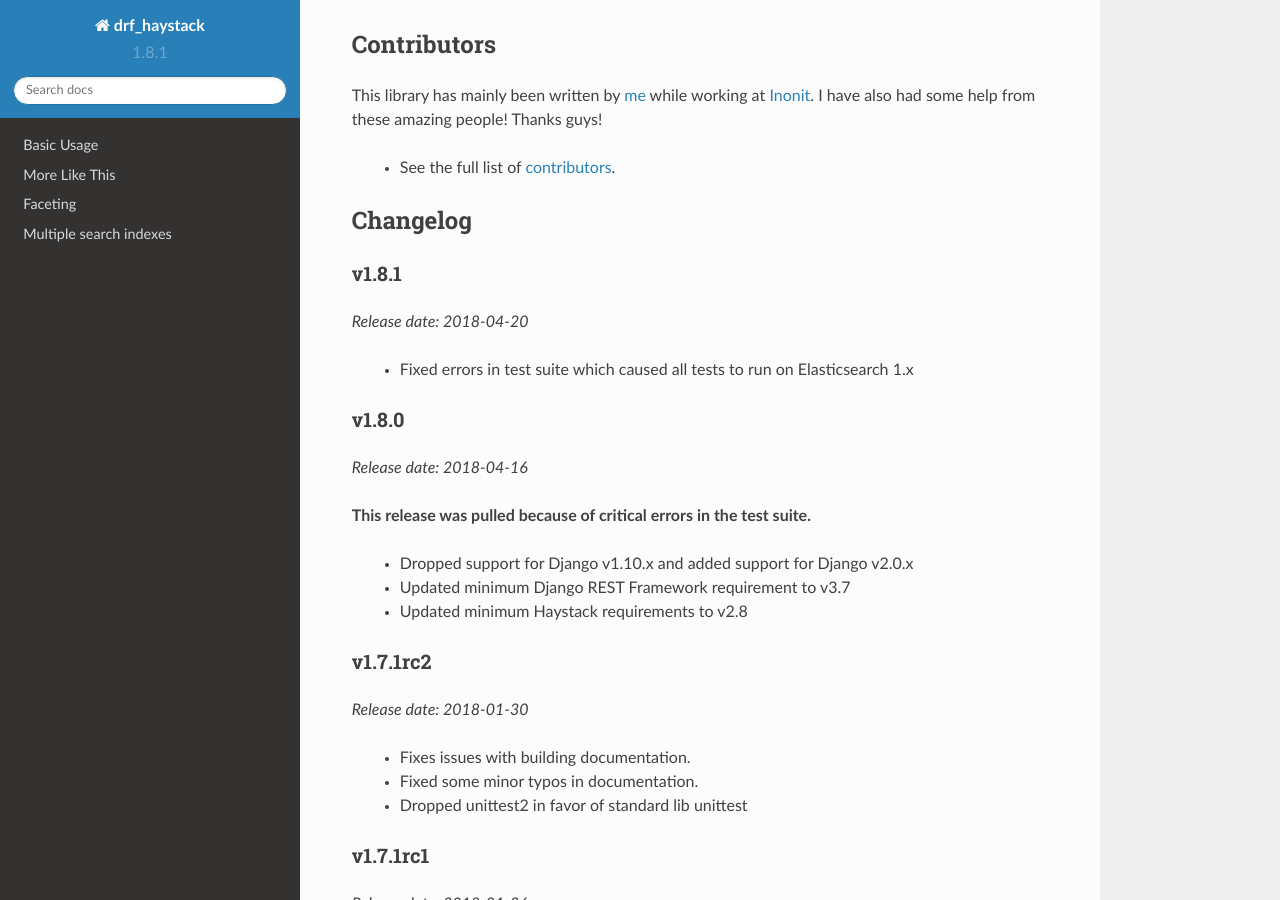
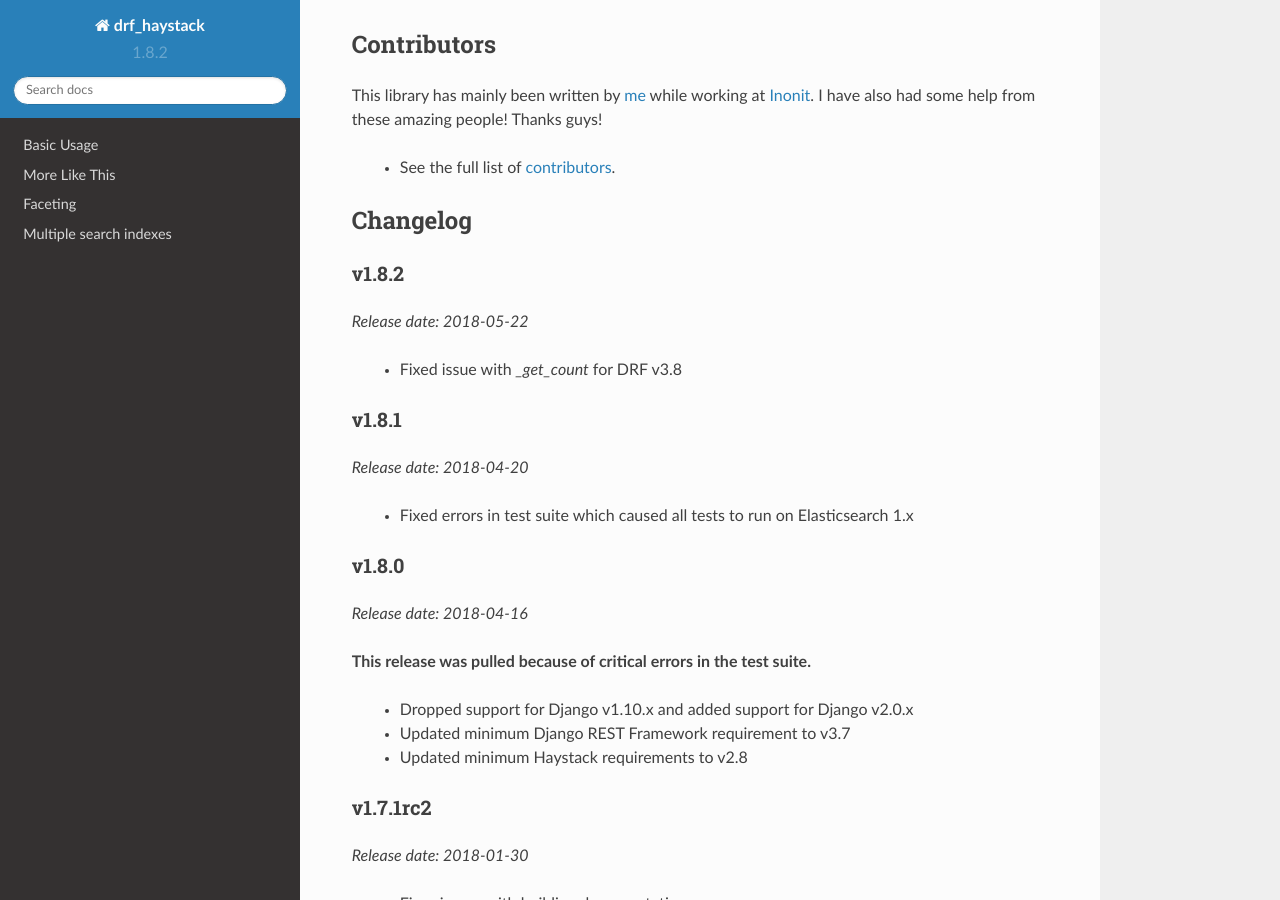
Before and after one commit to rhblind/drf-haystack, a Sphinx documentation site: the page built from docs/index.rst, in a window 1280 px wide and 900 px high, scrolled down 1950 px. Built offline with Sphinx 7.4.7 and the Read the Docs theme 2.0.0, drawn with Linux system fonts in a browser that asks for light colours; pages that are not in the unit, such as notebooks, are missing from menus.

Commit message:
Tag and push v1.8.2 to pypi

```diff
--- a/docs/index.rst
+++ b/docs/index.rst
@@ -104,6 +104,12 @@ Thanks guys!
 
 Changelog
 =========
+
+v1.8.2
+------
+*Release date: 2018-05-22*
+
+    - Fixed issue with `_get_count` for DRF v3.8
 
 v1.8.1
 ------
--- a/drf_haystack/__init__.py
+++ b/drf_haystack/__init__.py
@@ -3,7 +3,7 @@
 from __future__ import unicode_literals
 
 __title__ = "drf-haystack"
-__version__ = "1.8.1"
+__version__ = "1.8.2"
 __author__ = "Rolf Haavard Blindheim"
 __license__ = "MIT License"
 
```
